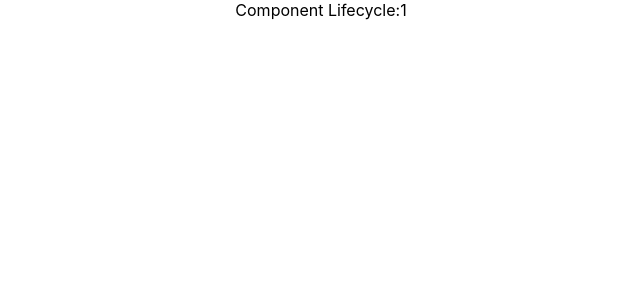
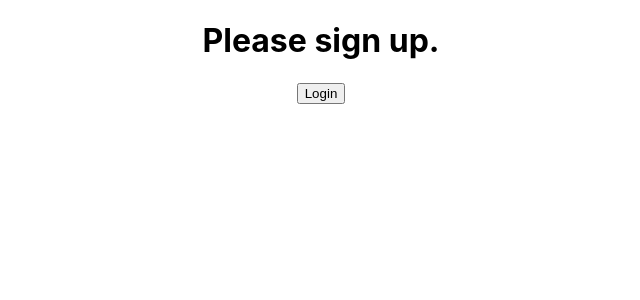
Before and after one commit to ngochaiisme/react-guild, a React (Create React App) app in the folder ReactMainConcept/my-app/: page / in a window 1280 px wide. Shown: the top 300 px of the page, without its empty margins (319-959 px from the left). Built offline with nearby package versions, Linux system fonts and the light colour scheme.

Commit message:
Render có điều kiện LoginControl

```diff
--- a/ReactMainConcept/my-app/src/App.js
+++ b/ReactMainConcept/my-app/src/App.js
@@ -7,9 +7,9 @@ import LoginControl from './LoginControl'
 function App() {
     return (
         <div className="App">
-            <DemoLifeCycle />
+            {/* <DemoLifeCycle /> */}
             {/* <Clock /> */}
-            {/* <LoginControl /> */}
+            <LoginControl />
         </div>
     )
 }
--- a/ReactMainConcept/my-app/src/LoginControl.jsx
+++ b/ReactMainConcept/my-app/src/LoginControl.jsx
@@ -1,6 +1,6 @@
 import React from 'react'
 function UserGreeting(props) {
-    return <h1>Welcome back!</h1>
+    return <h1>Welcome back</h1>
 }
 
 function GuestGreeting(props) {
@@ -26,11 +26,10 @@ function LogoutButton(props) {
 class LoginControl extends React.Component {
     constructor(props) {
         super(props)
+        this.state = { isLoggedIn: false }
         this.handleLoginClick = this.handleLoginClick.bind(this)
         this.handleLogoutClick = this.handleLogoutClick.bind(this)
-        this.state = { isLoggedIn: false }
     }
-
     handleLoginClick() {
         this.setState({ isLoggedIn: true })
     }
@@ -41,6 +40,7 @@ class LoginControl extends React.Component {
 
     render() {
         const isLoggedIn = this.state.isLoggedIn
+        console.log(isLoggedIn)
         let button
         if (isLoggedIn) {
             button = <LogoutButton onClick={this.handleLogoutClick} />
```
Also changed, not shown: ReactMainConcept/my-app/src/Welcome.jsx (+1 -17 lines).
